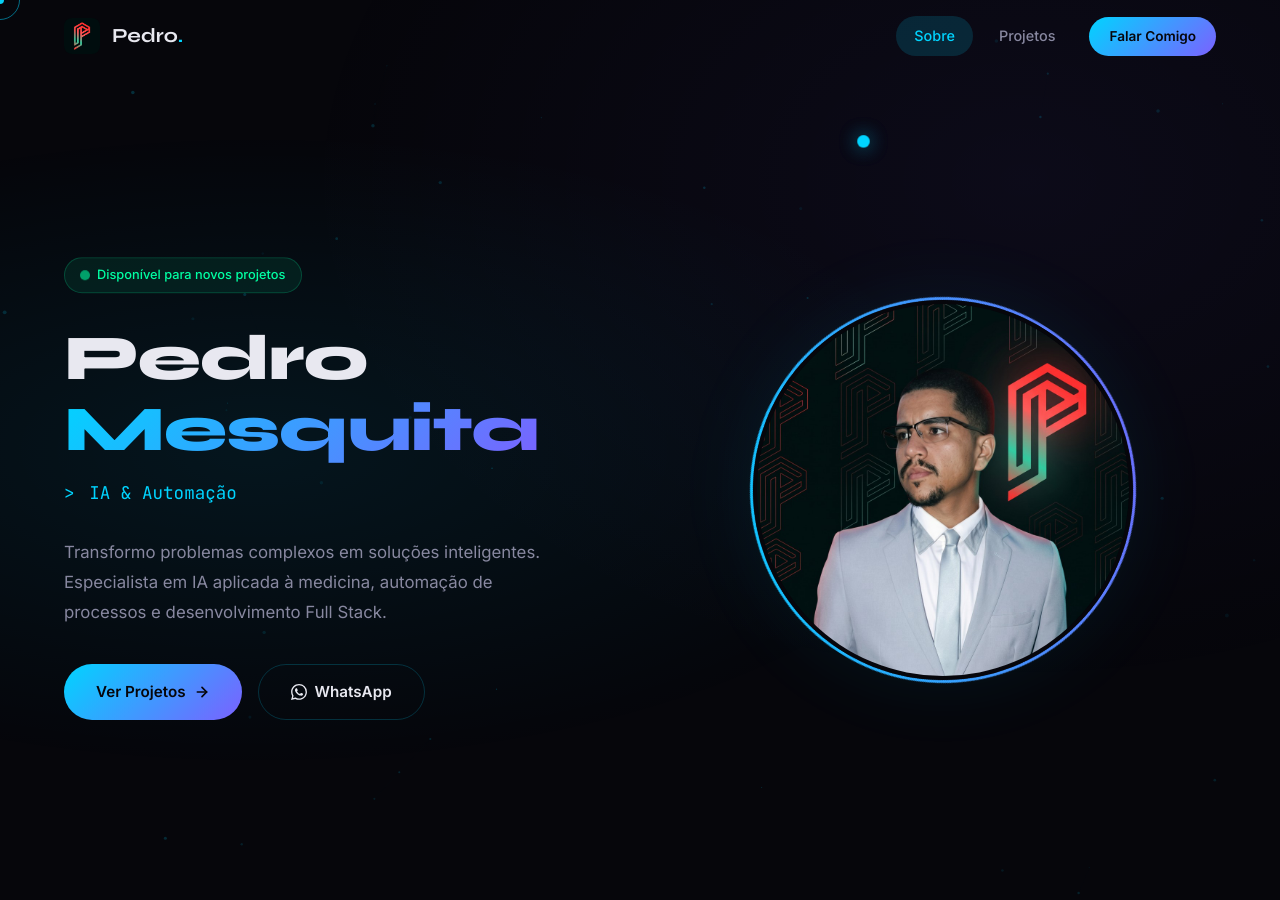
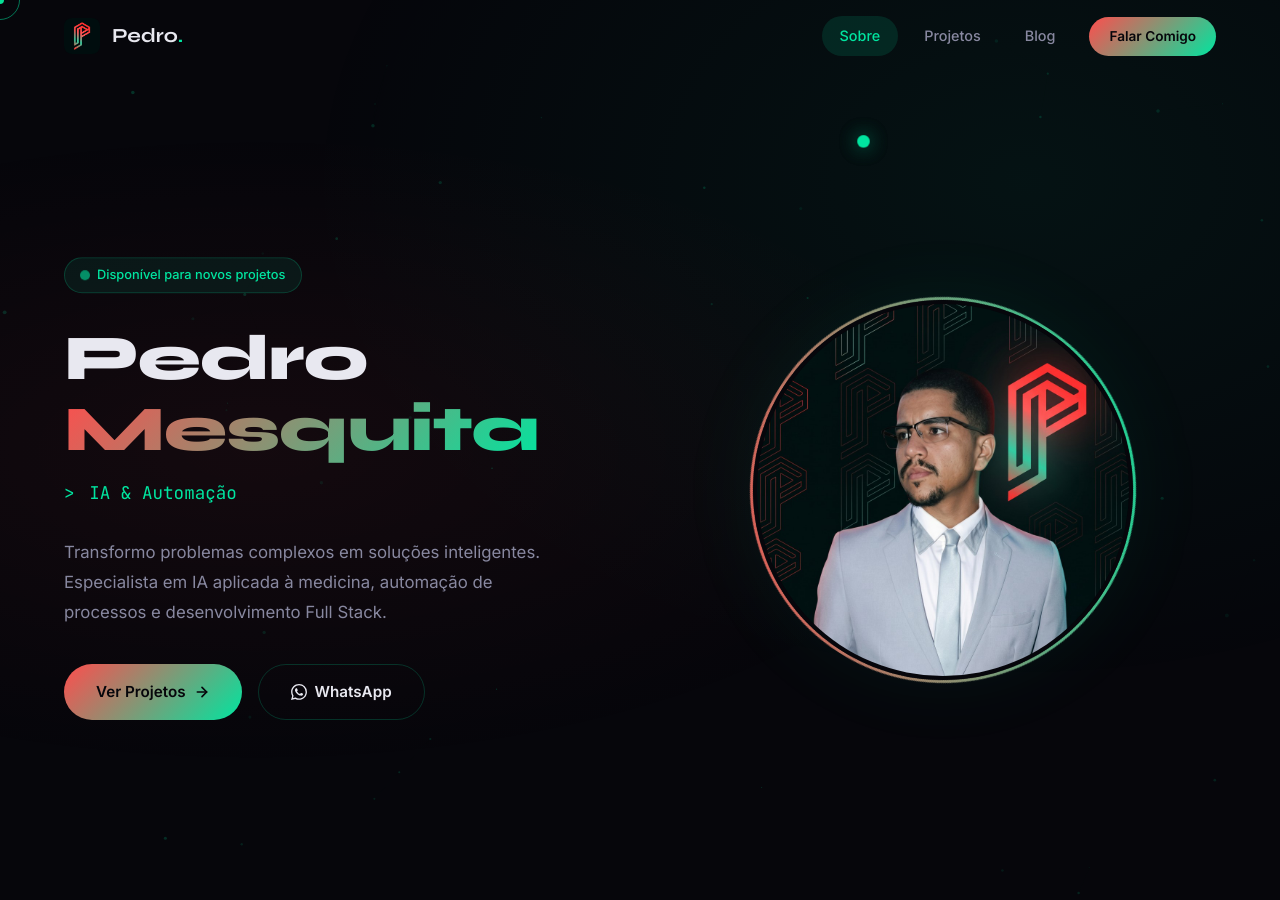
Before and after one commit to pepemesquita/pepemesquita.github.io, a Jekyll site: the page built from index.html, in a window 1280 px wide and 900 px high. Built offline with Jekyll 4.4.1, drawn with Linux system fonts in a browser that asks for light colours.

Commit message:
feat: add blog link to navigation and update accent colors for improved aesthetics

```diff
--- a/assets/css/style.css
+++ b/assets/css/style.css
@@ -16,23 +16,23 @@
   --text-primary: #e8e8f0;
   --text-secondary: #8888a0;
   --text-muted: #55556a;
-  --accent: #00d4ff;
-  --accent-dim: rgba(0, 212, 255, 0.15);
-  --accent-glow: rgba(0, 212, 255, 0.4);
-  --accent-secondary: #7b61ff;
-  --gradient-1: linear-gradient(135deg, #00d4ff, #7b61ff);
-  --gradient-2: linear-gradient(135deg, #00d4ff, #00ffa3);
-  --gradient-hero: radial-gradient(ellipse at 20% 50%, rgba(0, 212, 255, 0.08) 0%, transparent 50%),
-                   radial-gradient(ellipse at 80% 20%, rgba(123, 97, 255, 0.06) 0%, transparent 50%);
+  --accent: #00E5A0;
+  --accent-dim: rgba(0, 229, 160, 0.12);
+  --accent-glow: rgba(0, 229, 160, 0.35);
+  --accent-secondary: #FF4D4D;
+  --gradient-1: linear-gradient(135deg, #FF4D4D, #00E5A0);
+  --gradient-2: linear-gradient(135deg, #FF6B6B, #00E5A0);
+  --gradient-hero: radial-gradient(ellipse at 20% 50%, rgba(255, 77, 77, 0.06) 0%, transparent 50%),
+                   radial-gradient(ellipse at 80% 20%, rgba(0, 229, 160, 0.06) 0%, transparent 50%);
   --border-subtle: rgba(255, 255, 255, 0.06);
-  --border-accent: rgba(0, 212, 255, 0.2);
+  --border-accent: rgba(0, 229, 160, 0.2);
   --radius-sm: 8px;
   --radius-md: 12px;
   --radius-lg: 20px;
   --radius-xl: 28px;
   --shadow-card: 0 4px 30px rgba(0, 0, 0, 0.4);
-  --shadow-glow: 0 0 30px rgba(0, 212, 255, 0.15);
-  --shadow-glow-strong: 0 0 60px rgba(0, 212, 255, 0.25);
+  --shadow-glow: 0 0 30px rgba(0, 229, 160, 0.15);
+  --shadow-glow-strong: 0 0 60px rgba(0, 229, 160, 0.25);
   --font-display: 'Syne', sans-serif;
   --font-body: 'Inter', sans-serif;
   --font-mono: 'JetBrains Mono', monospace;
@@ -279,11 +279,11 @@ ul, ol {
   gap: 8px;
   padding: 6px 16px;
   border-radius: 100px;
-  background: rgba(0, 255, 163, 0.08);
-  border: 1px solid rgba(0, 255, 163, 0.2);
+  background: rgba(0, 229, 160, 0.08);
+  border: 1px solid rgba(0, 229, 160, 0.2);
   font-size: 0.8rem;
   font-weight: 500;
-  color: #00ffa3;
+  color: #00E5A0;
   margin-bottom: 28px;
   animation: float 3s ease-in-out infinite;
 }
@@ -291,7 +291,7 @@ ul, ol {
 .hero-badge .pulse-dot {
   width: 8px;
   height: 8px;
-  background: #00ffa3;
+  background: #00E5A0;
   border-radius: 50%;
   animation: pulse 2s ease-in-out infinite;
 }
@@ -499,7 +499,7 @@ ul, ol {
 .hero-orbit-dot:nth-child(2) {
   animation-delay: -4s;
   background: var(--accent-secondary);
-  box-shadow: 0 0 20px rgba(123, 97, 255, 0.4);
+  box-shadow: 0 0 20px rgba(255, 77, 77, 0.4);
 }
 
 @keyframes orbit {
--- a/assets/js/main.js
+++ b/assets/js/main.js
@@ -245,7 +245,7 @@ document.addEventListener('DOMContentLoaded', () => {
 
         ctx.beginPath();
         ctx.arc(p.x, p.y, p.radius, 0, Math.PI * 2);
-        ctx.fillStyle = `rgba(0, 212, 255, ${p.alpha})`;
+        ctx.fillStyle = `rgba(0, 229, 160, ${p.alpha})`;
         ctx.fill();
 
         for (let j = i + 1; j < particles.length; j++) {
@@ -258,7 +258,7 @@ document.addEventListener('DOMContentLoaded', () => {
             ctx.beginPath();
             ctx.moveTo(p.x, p.y);
             ctx.lineTo(p2.x, p2.y);
-            ctx.strokeStyle = `rgba(0, 212, 255, ${0.06 * (1 - dist / 150)})`;
+            ctx.strokeStyle = `rgba(0, 229, 160, ${0.06 * (1 - dist / 150)})`;
             ctx.lineWidth = 0.5;
             ctx.stroke();
           }
@@ -271,7 +271,7 @@ document.addEventListener('DOMContentLoaded', () => {
           ctx.beginPath();
           ctx.moveTo(p.x, p.y);
           ctx.lineTo(mouse.x, mouse.y);
-          ctx.strokeStyle = `rgba(0, 212, 255, ${0.12 * (1 - mDist / 200)})`;
+          ctx.strokeStyle = `rgba(0, 229, 160, ${0.12 * (1 - mDist / 200)})`;
           ctx.lineWidth = 0.8;
           ctx.stroke();
         }
--- a/index.html
+++ b/index.html
@@ -35,6 +35,7 @@ permalink: /
       <div class="nav-links">
         <a href="/" class="nav-link active">Sobre</a>
         <a href="/project" class="nav-link">Projetos</a>
+        <a href="/blog" class="nav-link">Blog</a>
         <a href="https://api.whatsapp.com/send?phone=5569993989944&text=Oi%20Pedro!" target="_blank" class="nav-cta">Falar Comigo</a>
       </div>
       <button class="nav-toggle" aria-label="Menu">
--- a/project.html
+++ b/project.html
@@ -35,6 +35,7 @@ permalink: /project
       <div class="nav-links">
         <a href="/" class="nav-link">Sobre</a>
         <a href="/project" class="nav-link active">Projetos</a>
+        <a href="/blog" class="nav-link">Blog</a>
         <a href="https://api.whatsapp.com/send?phone=5569993989944&text=Oi%20Pedro!" target="_blank" class="nav-cta">Falar Comigo</a>
       </div>
       <button class="nav-toggle" aria-label="Menu">
```
